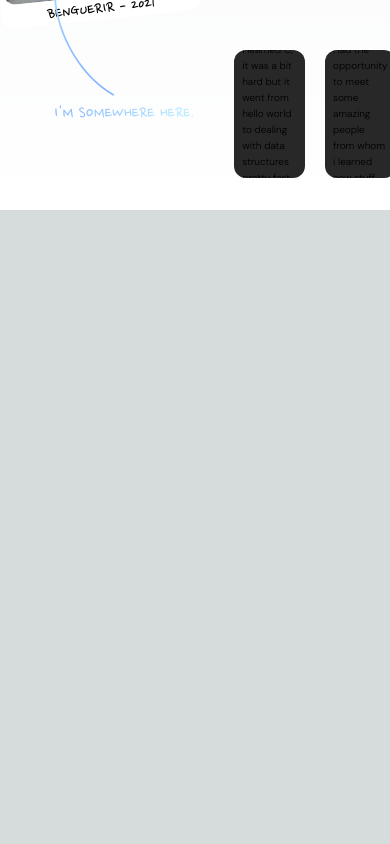
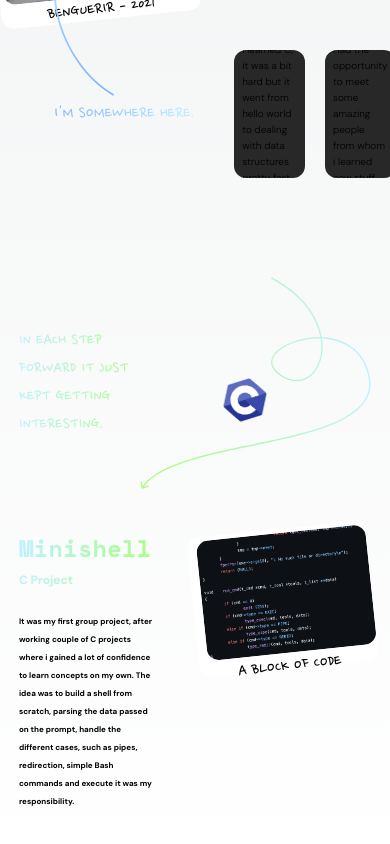
Before and after one commit to saadennour/portfolio, a Next.js app: page / in a window 390 px wide. Shown: the part 2584-3428 px from the top of the page. Before the commit the page ends 2794 px from the top, so only its background shows below. Built offline with nearby package versions, Linux system fonts and the light colour scheme; what tailwindcss-debug-screens would draw is missing.

Commit message:
portfolio set, responsive under construct

```diff
--- a/src/app/page.tsx
+++ b/src/app/page.tsx
@@ -29,7 +29,7 @@ export default function App() {
         <Skills />
         <Journey />
         <School />
-        {/* <Minishell /> */}
+        <Minishell />
         {/* <Sketches />
         <Webserver />
         <Pong />
```
